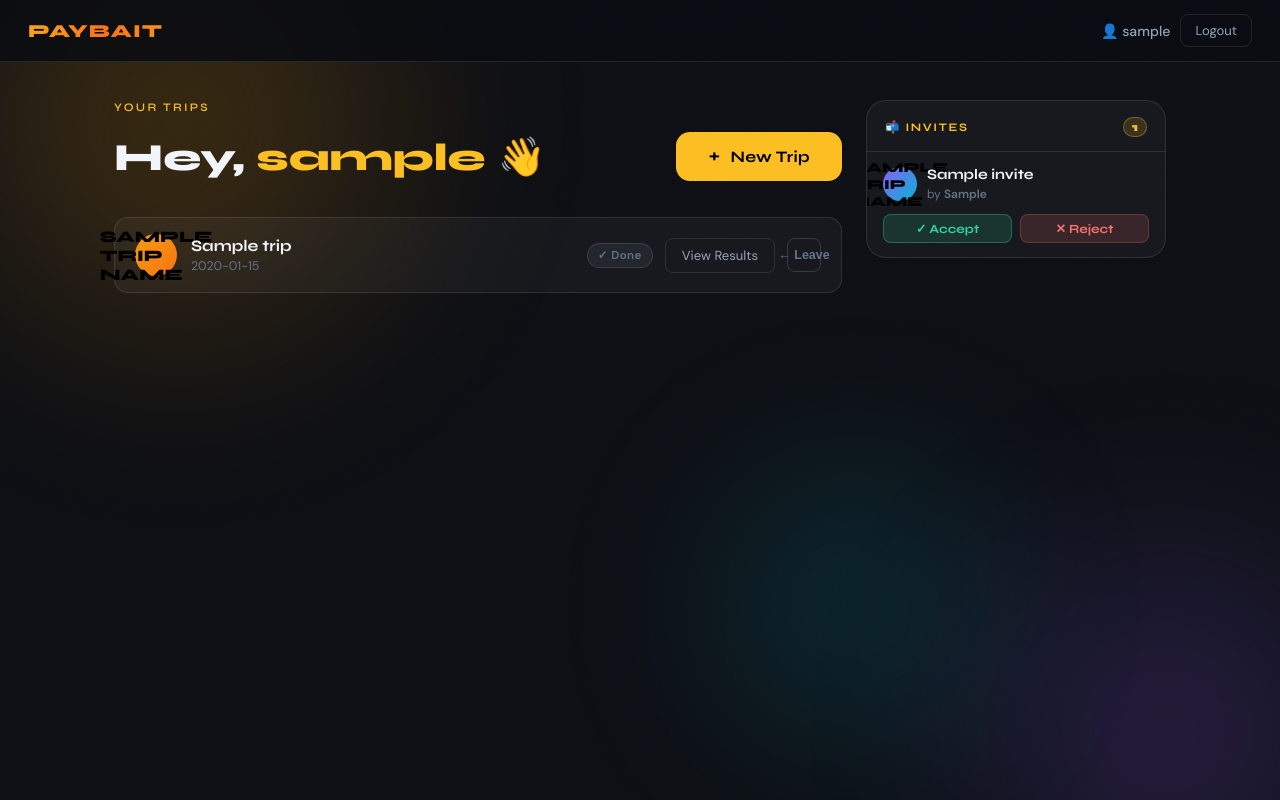
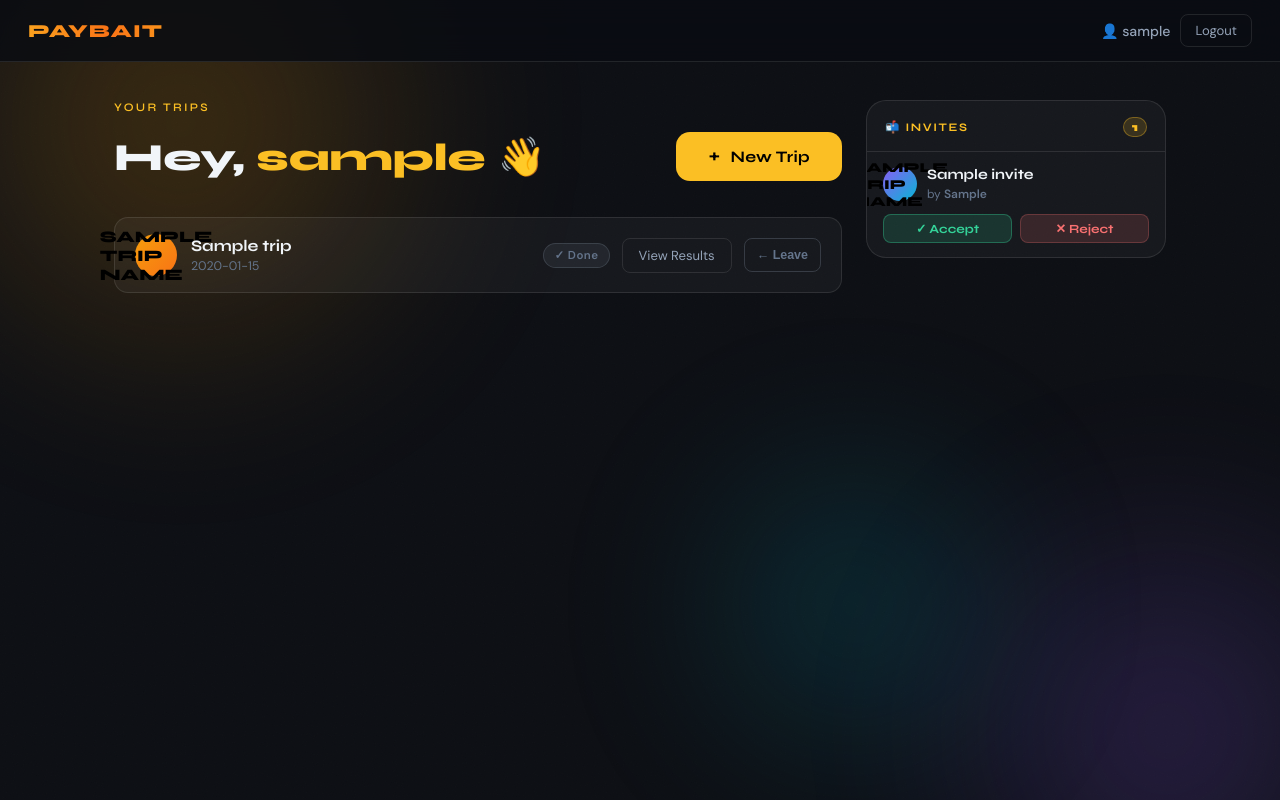
Before and after one commit to rdwarakanath/expensev2, a Flask app: template templates/home.html in a window 1280 px wide. Run offline with Flask 3, Linux system fonts and the light colour scheme; the template is opened without the code that fills it: most values are stand-ins (such as "Sample title", 1, 10 or a date in 2020).

Commit message:
altered settlements css and fixed leave btn

```diff
--- a/static/css/results.css
+++ b/static/css/results.css
@@ -268,7 +268,7 @@ body {
   min-width: 100px;
 }
 .payer-side { flex: 1; }
-.recip-side { flex: 1; justify-content: flex-end; flex-direction: row-reverse; text-align: right; }
+.recip-side { flex: 1; justify-content: flex-start; flex-direction: row-reverse; text-align: right; }
 .settle-avatar {
   width: 36px; height: 36px; border-radius: 50%;
   display: flex; align-items: center; justify-content: center;
--- a/static/css/style.css
+++ b/static/css/style.css
@@ -1088,7 +1088,8 @@ body {
   border-radius: var(--radius-sm);
   color: var(--text-muted);
   font-size: 0.95rem;
-  width: 34px; height: 34px;
+  width: auto; height: 34px;
+  min-width: 34px;
   display: flex; align-items: center; justify-content: center;
   cursor: pointer;
   transition: background 0.2s, color 0.2s, border-color 0.2s;
```
